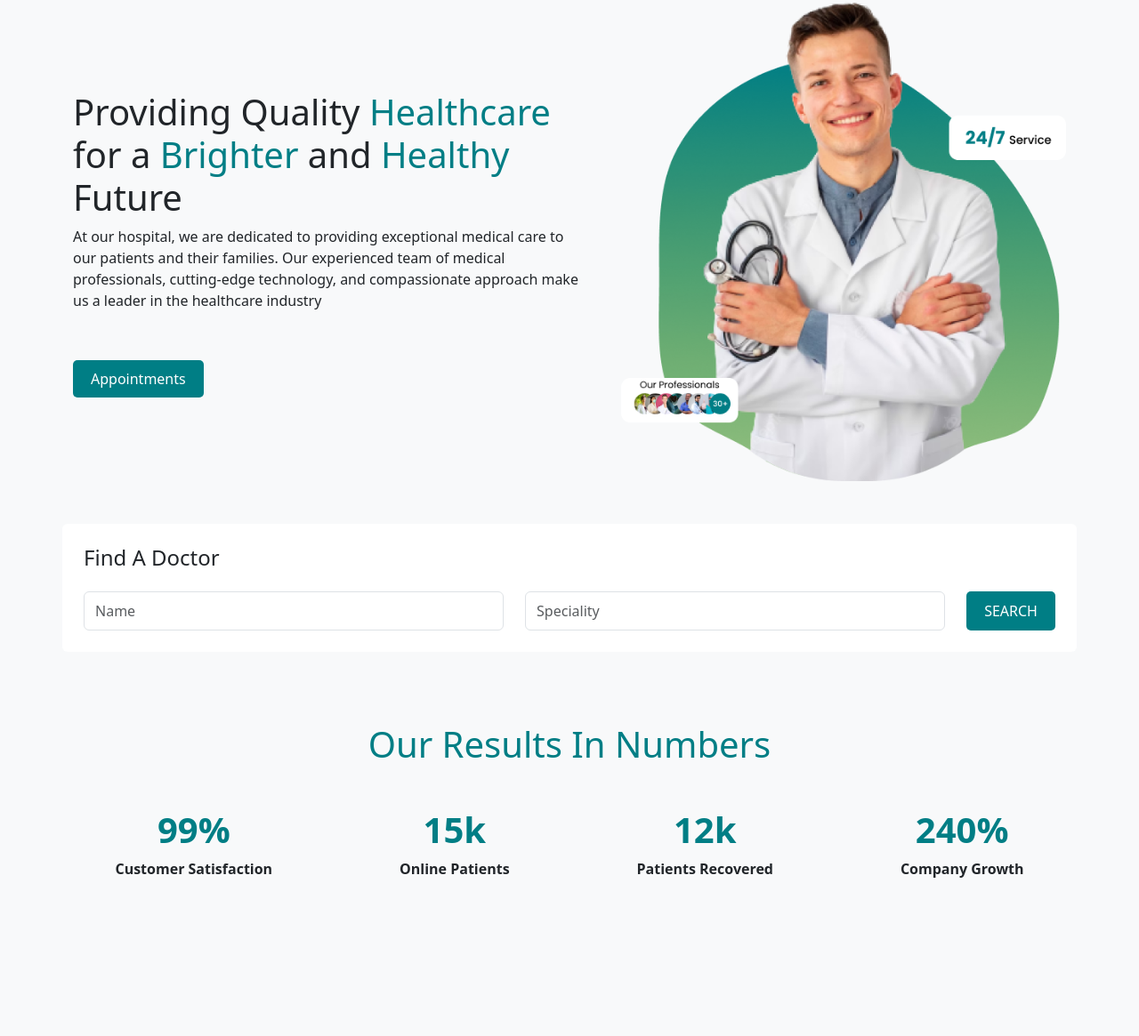
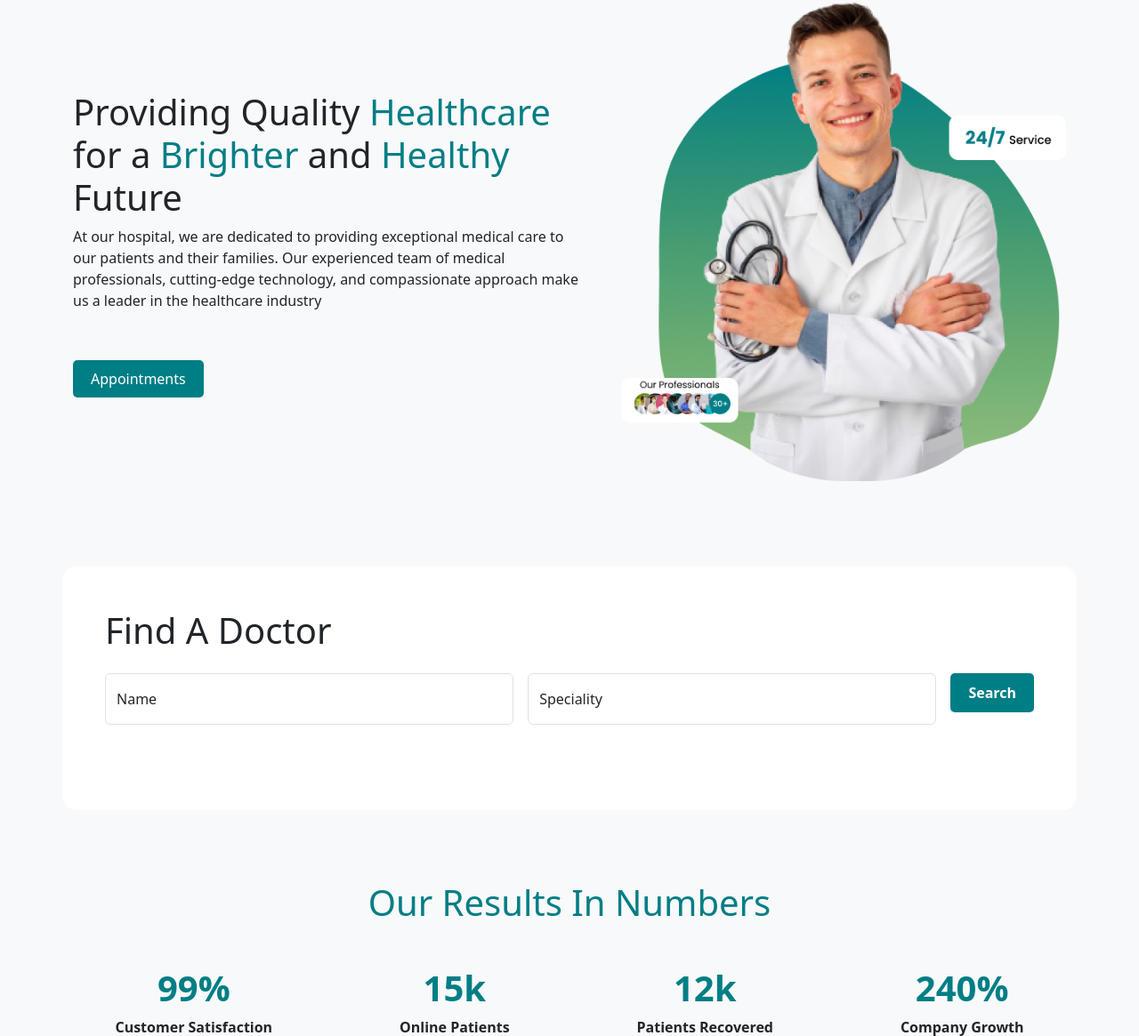
Before and after one commit to nmFaizz/healthcare, a PHP site: page / in a window 1280 px wide. Shown: the part 125-1290 px from the top of the page at 89% size. Run offline with PHP 8.4, Linux system fonts and the light colour scheme; tables that the repository leaves empty or names only in its code hold one stand-in row (values such as "Sample post").

Commit message:
find a doctor fix

```diff
--- a/index.php
+++ b/index.php
@@ -1,8 +1,30 @@
 
 <?php
- session_start();
+session_start();
 
- ?>
+include('config.php');
+
+
+$query = "SELECT * FROM dokter";
+$result = mysqli_query($db, $query);
+
+
+$doctors = array();
+if ($result) {
+    while ($row = mysqli_fetch_assoc($result)) {
+        $doctors[] = $row;
+    }
+}
+
+$doctors_json = json_encode($doctors);
+echo "<script>console.log(" . $doctors_json . ");</script>";
+echo "<script>const doctorsData = " . $doctors_json . ";</script>";
+
+
+mysqli_free_result($result);
+mysqli_close($db);
+
+?>
 
 <!DOCTYPE html>
 <html lang="en">
@@ -36,6 +58,13 @@
 
     .bg-green {
         background-color: #007E85 !important;
+    }
+
+    .form-appointment{
+        background-color: white;
+        padding: 30px 40px;
+        border-radius: 10px;
+        gap: 30px;
     }
 
     .button-transparent {
@@ -203,14 +232,30 @@
             </div>
         </section>
 
-        <section id="appointment" class="container-md rounded p-4 bg-white">
-            <h4 class="mb-4">Find A Doctor</h4>
-            <div class="d-flex flex-column flex-md-row gap-4">
-                <input type="text" class="form-control" id="exampleFormControlInput1" placeholder="Name">
-                <input type="text" class="form-control" id="exampleFormControlInput1" placeholder="Speciality">
-                <a href="#" class="button-green">SEARCH</a>
+        <div class="container-md my-5 find-doctor bg-white rounded-4 p-5">
+            <h1>Find A Doctor</h1>
+            <form id="doctor-form" class="d-flex flex-column flex-lg-row gap-3 mt-4">
+                <div class="col-md">
+                    <div class="form-floating">
+                        <input type="text" class="form-control" id="find-doctor-name" name="nama" placeholder="Name">
+                        <label for="find-doctor-name">Name</label>
+                    </div>
+                </div>
+                <div class="col-md">
+                    <div class="form-floating">
+                        <input type="text" class="form-control" id="find-doctor-speciality" name="speciality" placeholder="Speciality">
+                        <label for="find-doctor-speciality">Speciality</label>
+                    </div>
+                </div>
+                <div>
+                    <button type="submit" id="find-doctor" class="button-green text-white border-0 search-button fw-semibold">Search</button>
+                </div>
+            </form>
+
+            <div id="doctor-results" class="mt-5">
+
             </div>
-        </section>
+        </div>
 
         <section id="stat" class="container-md mt-7">
             <h1 class="text-center text-green">Our Results In Numbers</h1>
@@ -518,5 +563,41 @@
         </section>
     </main>
     <script src="https://cdn.jsdelivr.net/npm/bootstrap@5.3.3/dist/js/bootstrap.bundle.min.js" integrity="sha384-YvpcrYf0tY3lHB60NNkmXc5s9fDVZLESaAA55NDzOxhy9GkcIdslK1eN7N6jIeHz" crossorigin="anonymous"></script>
+    <script>
+        doctorsData.forEach(doctor => {
+            console.log(`Nama Dokter: ${doctor.nama}, Spesialisasi: ${doctor.speciality}`);
+        });
+
+
+
+        document.getElementById("doctor-form").addEventListener("submit", function (e) {
+        e.preventDefault(); // Prevent form submission
+        const nameInput = document.getElementById("find-doctor-name").value.toLowerCase();
+        const specialityInput = document.getElementById("find-doctor-speciality").value.toLowerCase();
+        const resultsContainer = document.getElementById("doctor-results");
+        resultsContainer.innerHTML = ""; // Clear previous results
+
+        const filteredDoctors = doctorsData.filter(doctor => {
+            const nameMatch = nameInput ? doctor.nama.toLowerCase().includes(nameInput) : true;
+            const specialityMatch = specialityInput ? doctor.speciality.toLowerCase().includes(specialityInput) : true;
+            return nameMatch && specialityMatch;
+        });
+
+        if (filteredDoctors.length) {
+            filteredDoctors.forEach(doctor => {
+                const card = `
+                    <div class="doctor-card">
+                        <h5>${doctor.nama}</h5>
+                        <p>Speciality: ${doctor.speciality}</p>
+                        <p>Email: ${doctor.email}</p>
+                    </div>
+                `;
+                resultsContainer.innerHTML += card;
+            });
+        } else {
+            resultsContainer.innerHTML = "<p>No doctors found.</p>";
+        }
+    });
+    </script>
 </body>
 </html>
--- a/service.php
+++ b/service.php
@@ -465,10 +465,6 @@ mysqli_close($db);
 
 <script src="https://cdn.jsdelivr.net/npm/bootstrap@5.3.3/dist/js/bootstrap.bundle.min.js"></script>
 <script>
-
-    console.log(doctorsData);
-
-
     doctorsData.forEach(doctor => {
         console.log(`Nama Dokter: ${doctor.nama}, Spesialisasi: ${doctor.speciality}`);
     });
```
